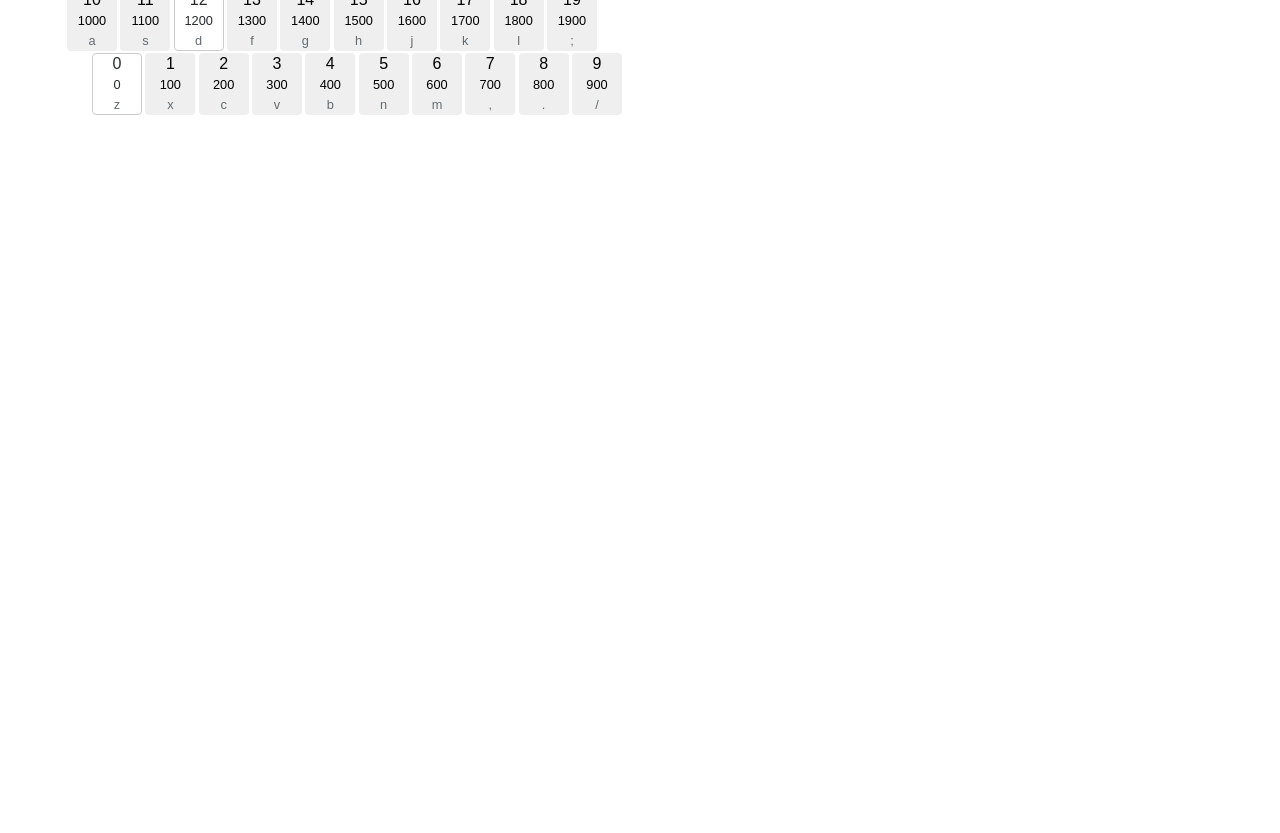
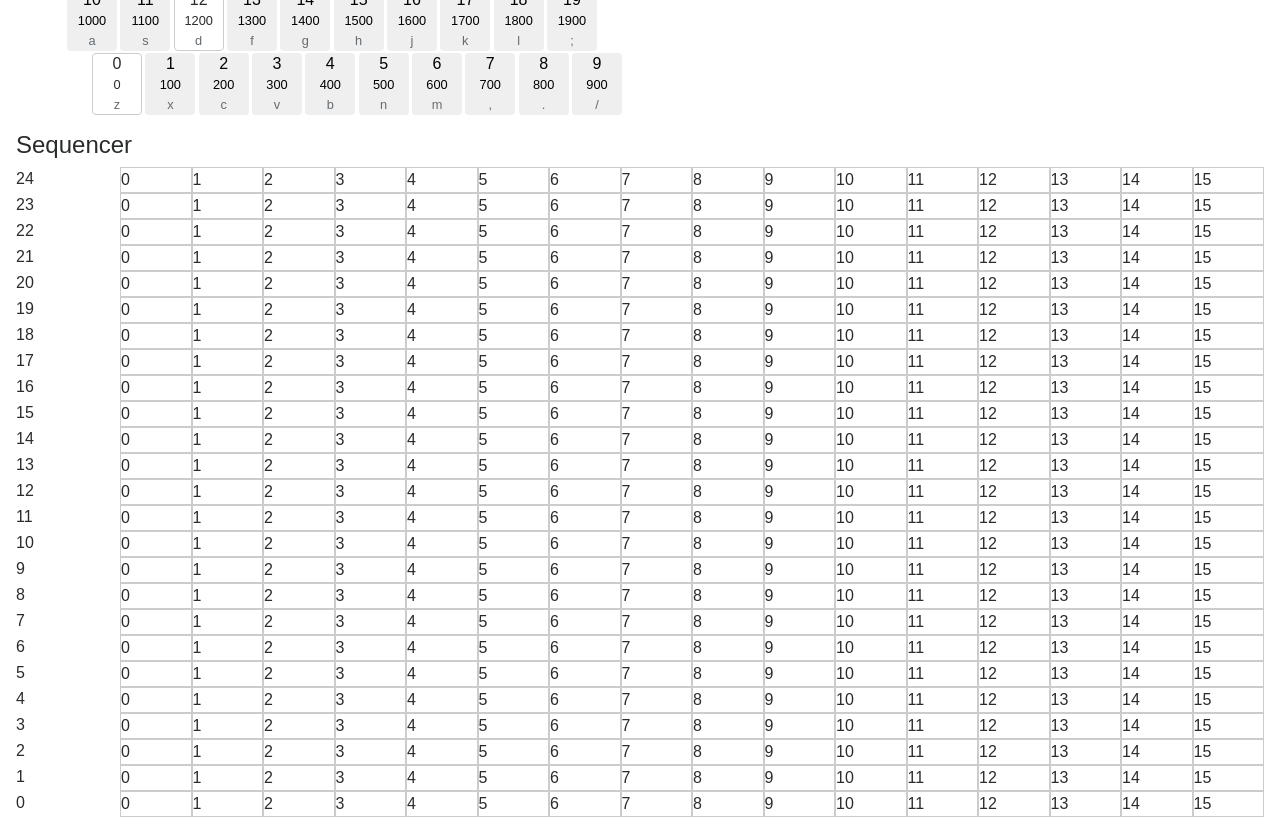
Before and after one commit to kevinsqi/microharmonic, a React (Create React App) app: page / in a window 1280 px wide. Shown: the part 420-1253 px from the top of the page. Before the commit the page ends 800 px from the top, so only its background shows below. Built offline with nearby package versions, Linux system fonts and the light colour scheme.

Commit message:
WIP, add sequencer UI

```diff
--- a/src/App.css
+++ b/src/App.css
@@ -1,3 +1,7 @@
+.sequence-item {
+  border: 1px solid #ccc;
+}
+
 .btn-key {
   width: 100%;
   margin: 1px;
--- a/src/App.js
+++ b/src/App.js
@@ -217,8 +217,8 @@ class App extends Component {
   render() {
     return (
       <div className="m-3">
-        <h1 className="mb-3">Microtoner</h1>
-        <div className="mb-3">
+        <h1>Microtoner</h1>
+        <div className="mt-3">
           <div className="form-inline">
             Divide
             <select className="form-control" value={this.state.numOctaves} onChange={this.onChangeNumOctaves}>
@@ -262,7 +262,7 @@ class App extends Component {
           </div>
         </div>
 
-        <div>
+        <div className="mt-3">
           <h2 className="h4">Keyboard</h2>
           <p>Octave notes are highlighted</p>
           {
@@ -303,6 +303,36 @@ class App extends Component {
             })
           }
         </div>
+
+        <div className="mt-3">
+          <h2 className="h4">Sequencer</h2>
+
+          {
+            _.range(this.state.numSteps * 2, -1, -1).map((offset) => {
+              return (
+                <div className="row no-gutters" key={offset}>
+                  <div className="col-1">
+                    {offset}
+                  </div>
+
+                  <div className="col-11">
+                    <div className="row no-gutters">
+                      {
+                        _.range(16).map((index) => {
+                          return (
+                            <div className="col sequence-item" key={index}>
+                              {index}
+                            </div>
+                          );
+                        })
+                      }
+                    </div>
+                  </div>
+                </div>
+              );
+            })
+          }
+        </div>
       </div>
     );
   }
```
